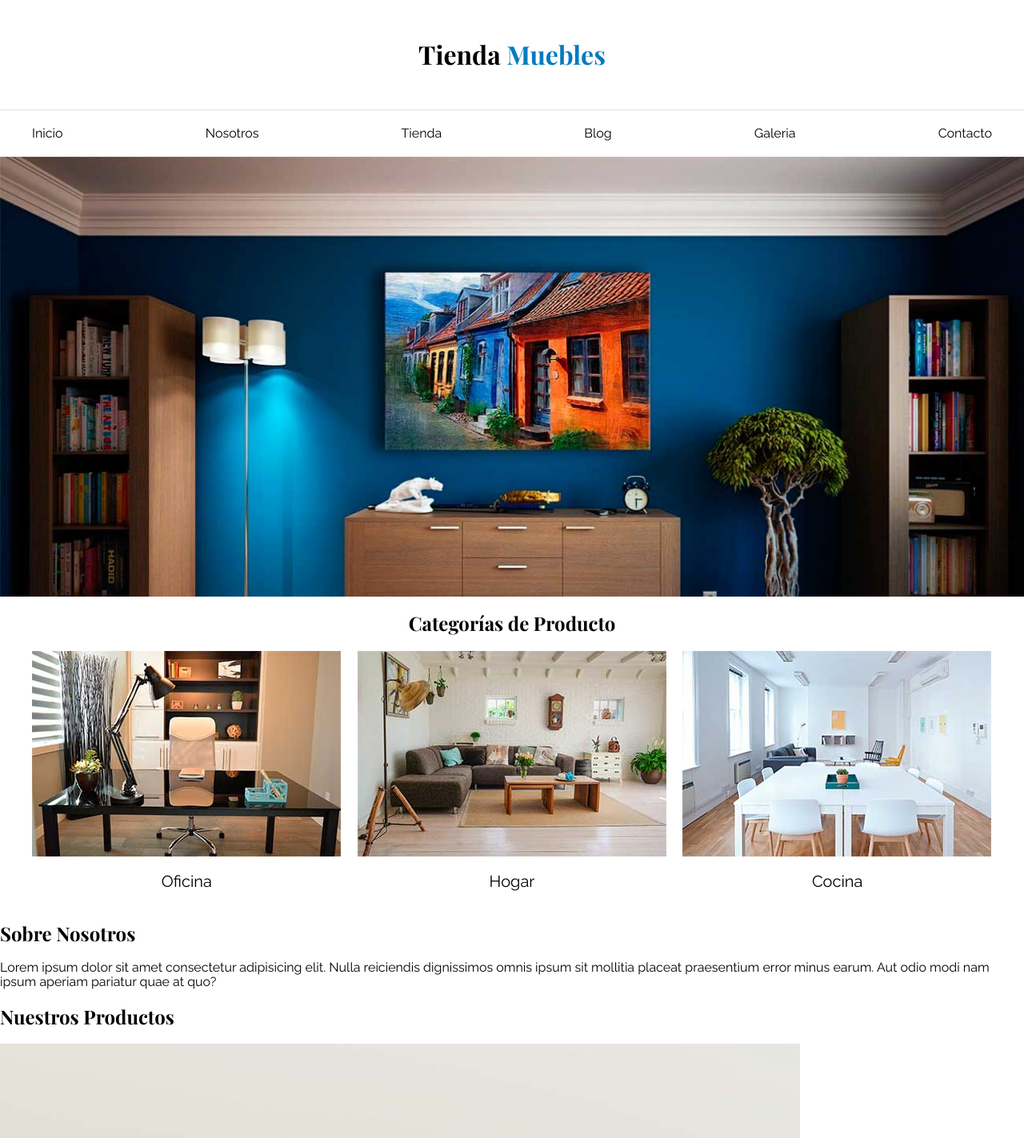
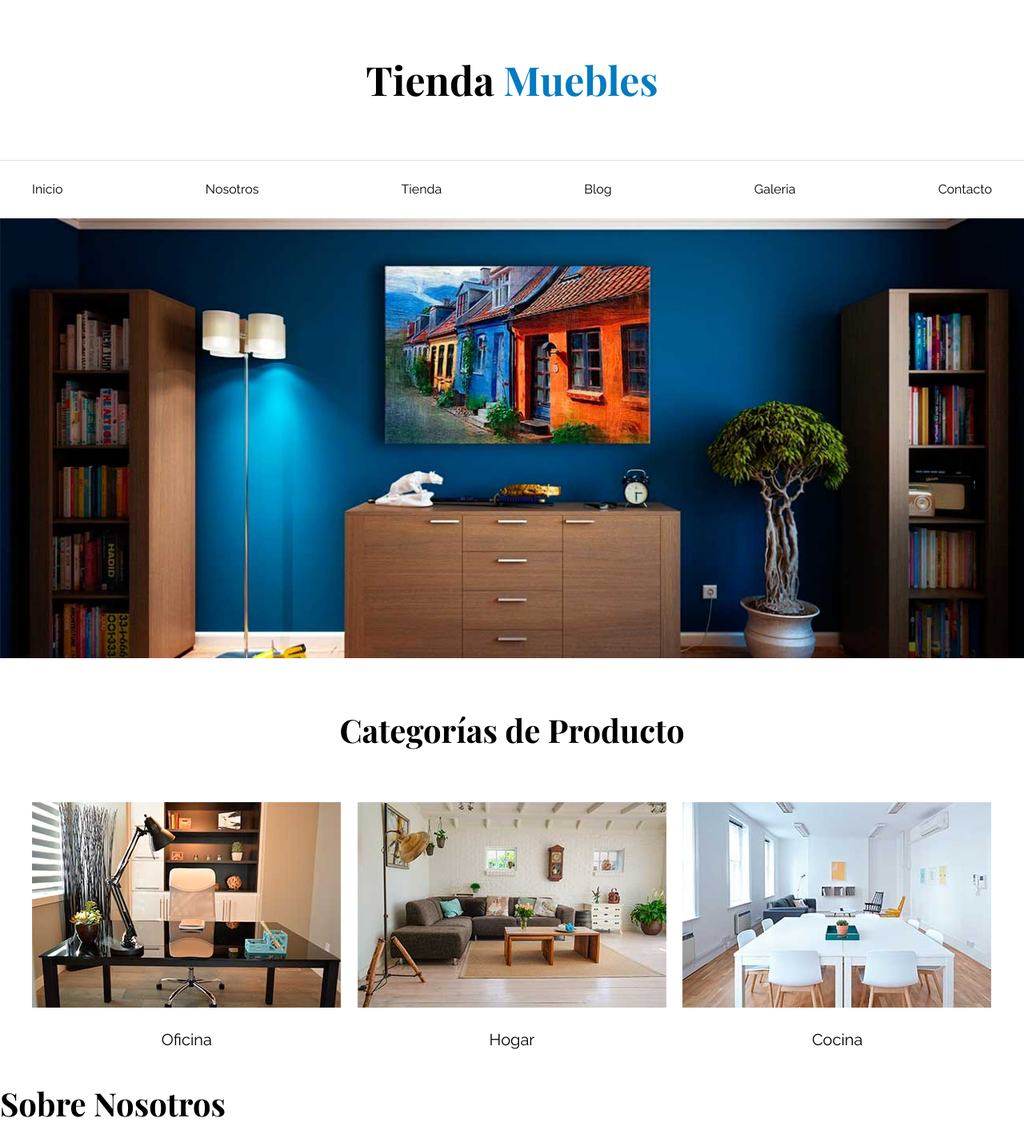
Before and after one commit to Juliansan/FE-Furniture, a plain HTML site: page index.html in a window 1280 px wide. Shown: the top 1423 px of the page at 80% size. Drawn offline with nearby package versions, Linux system fonts and the light colour scheme.

Commit message:
refarctor css style

```diff
--- a/css/app.css
+++ b/css/app.css
@@ -1,5 +1,8 @@
 html {
     box-sizing: border-box;
+    /* No modifique el comportamiento de los elementos si agregamos witdth y height */
+    font-size: 62.5%;
+    /* 1REM = 10px Convierte un REM en 10pc*/
 }
 
 *,
@@ -10,27 +13,40 @@ html {
 
 body {
     font-family: 'Raleway', sans-serif;
+    font-size: 1.6rem;
+    line-height: 2;
+    /* para crear un interlineado en las fuentes */
 }
 
-h1 {
-    color: #000;
-}
+/* Globales */
 
 h1,
 h2,
 h3 {
     font-family: 'Playfair Display', serif;
+    margin: 0 0 5rem 0;
 
 }
 
-/* Globales */
+h1 {
+    font-size: 5rem;
+}
+
+h2 {
+    font-size: 4rem;
+}
+
+h3 {
+    font-size: 3rem;
+}
+
 a {
     text-decoration: none;
     color: #000;
 }
 
 .contenedor {
-    max-width: 1200px;
+    max-width: 120rem;
     margin: 0 auto;
 }
 
@@ -41,9 +57,9 @@ img {
 
 /* Header y Navegacion */
 .nombre-sitio {
-    margin-top: 50px;
-    margin-bottom: 50px;
+    margin-top: 5rem;
     text-align: center;
+
 }
 
 .nombre-sitio span {
@@ -51,11 +67,11 @@ img {
 }
 
 .contenedor-navegacion {
-    border-top: 1px solid #e1e1e1;
+    border-top: .1rem solid #e1e1e1;
 }
 
 .nav-principal {
-    padding: 20px 0;
+    padding: 2rem 0;
     display: flex;
     justify-content: space-between;
 }
@@ -64,10 +80,15 @@ img {
     background-image: url('../img/principal.jpg');
     background-size: cover;
     background-repeat: no-repeat;
-    height: 550px;
+    background-position: center center;
+    height: 55rem;
 }
 
 /* Categorias */
+.categorias {
+    margin-top: 5rem;
+}
+
 .categorias h2 {
     text-align: center;
 
@@ -76,18 +97,18 @@ img {
 .categoria a {
     text-align: center;
     display: block;
-    padding: 20px;
-    font-size: 20px;
+    padding: 2rem;
+    font-size: 2rem;
 }
 
 .categoria a:hover {
     background-color: #037bc0;
     color: #fff;
-    border-bottom-right-radius: 10px;
+    border-bottom-right-radius: 1rem;
 }
 
 .listado-categorias {
     display: grid;
     grid-template-columns: repeat(3, 1fr);
-    gap: 20px;
+    gap: 2rem;
 }
```
